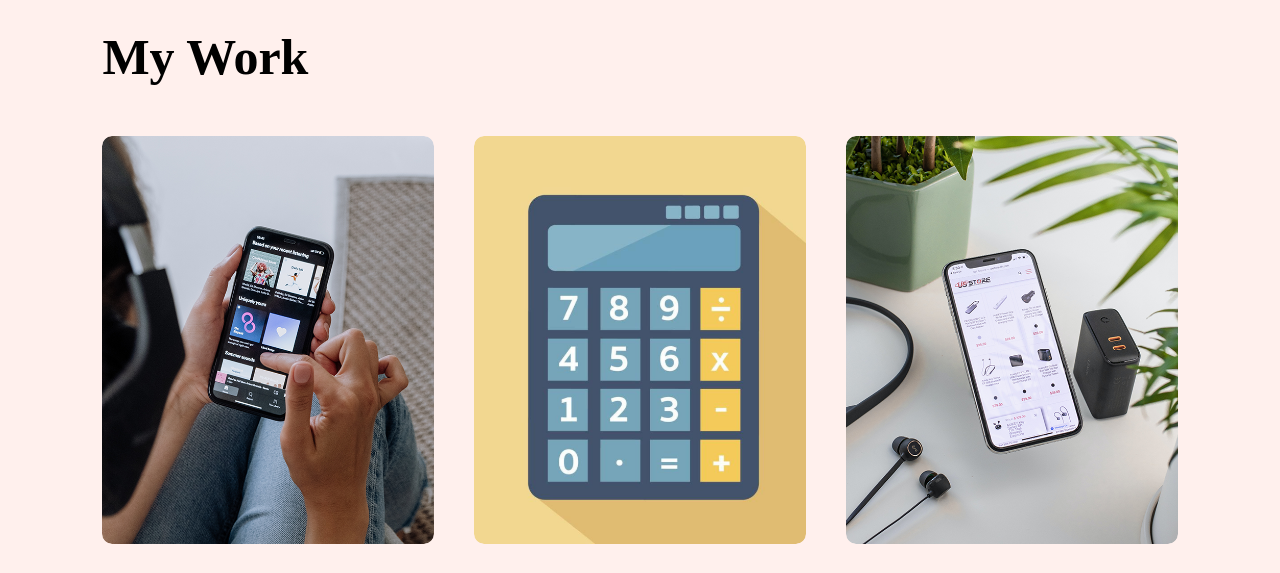
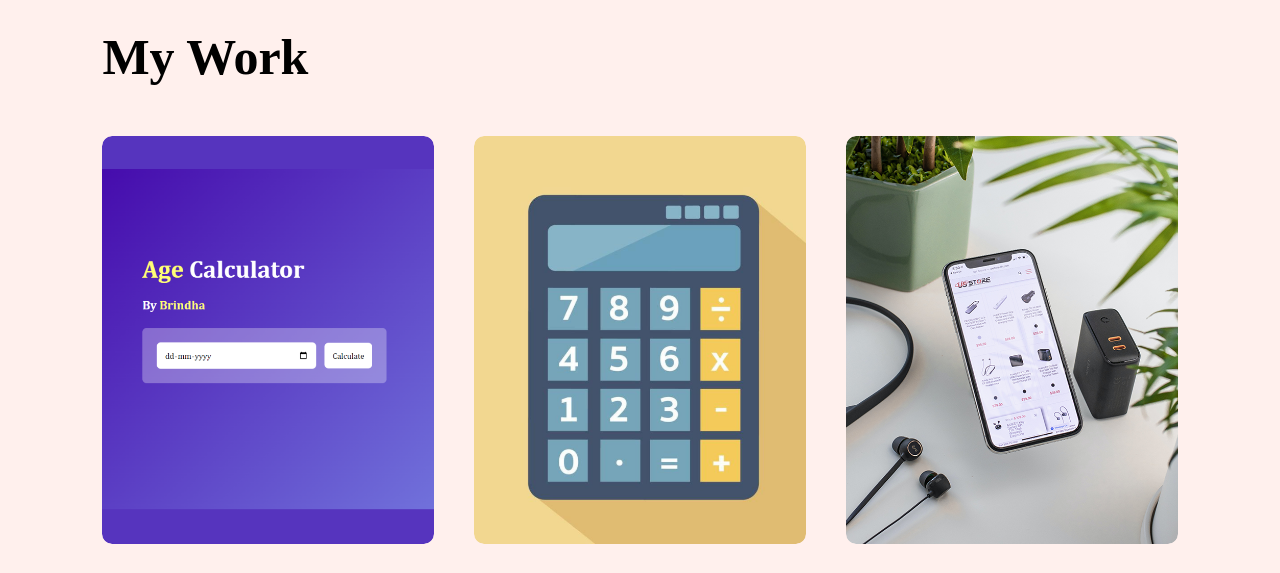
Before and after one commit to BrindhaAnandhan/Portfolio, a plain HTML site: page index.html in a window 1280 px wide. Shown: the part 2020-2593 px from the top of the page. Drawn offline with Linux system fonts and the light colour scheme.

Commit message:
Age Calculator project updated

```diff
--- a/index.html
+++ b/index.html
@@ -125,11 +125,11 @@
             <h1 class="about-title">My Work </h1>
             <div class="wlist">
                 <div class="work">
-                    <img src="images/work-2.png" alt="">
+                    <img src="images/Mywork.png" alt="">
                     <div class="layer">
-                        <h3>Social Media</h3>
-                        <p>This app connect you the talented people around the world. Use it</p>
-                        <a href="#"><i class="fa-solid fa-up-right-from-square"></i></a>
+                        <h3>Age Calculator</h3>
+                        <p>This app tells your Age. Use it</p>
+                        <a href="https://brindhaanandhan.github.io/Age_cal/"><i class="fa-solid fa-up-right-from-square"></i></a>
                     </div>
                 </div>
                 <div class="work">
@@ -137,7 +137,7 @@
                     <div class="layer">
                         <h3>Calculator</h3>
                         <p>This app helps you do your day-to-day math. Use it</p>
-                        <a href="#"><i class="fa-solid fa-up-right-from-square"></i></a>
+                        <a href="https://brindhaanandhan.github.io/Calculator/"><i class="fa-solid fa-up-right-from-square"></i></a>
                     </div>
                 </div>
                 <div class="work">
```
Also changed, not shown: images/Mywork.png (added).
